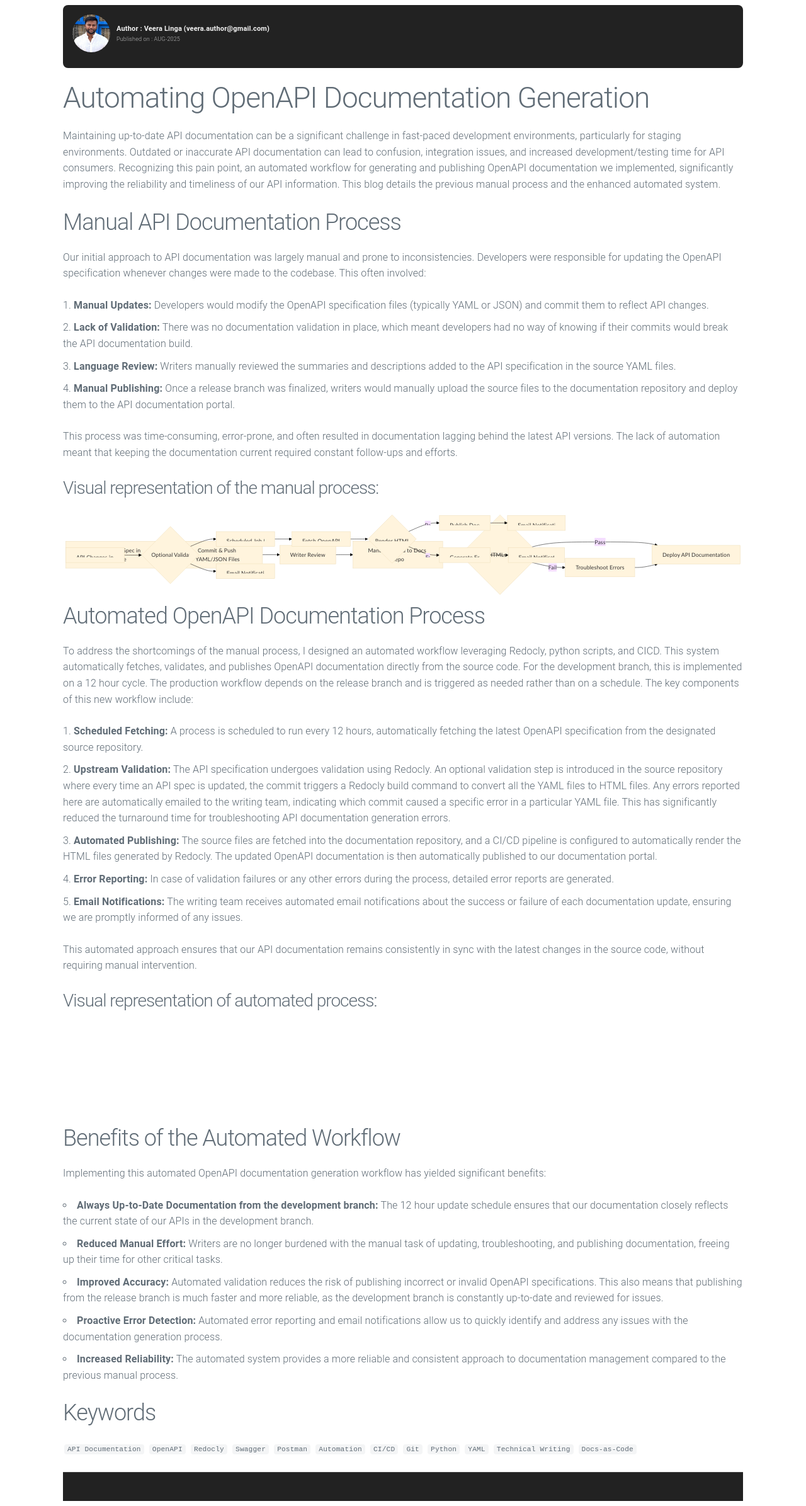
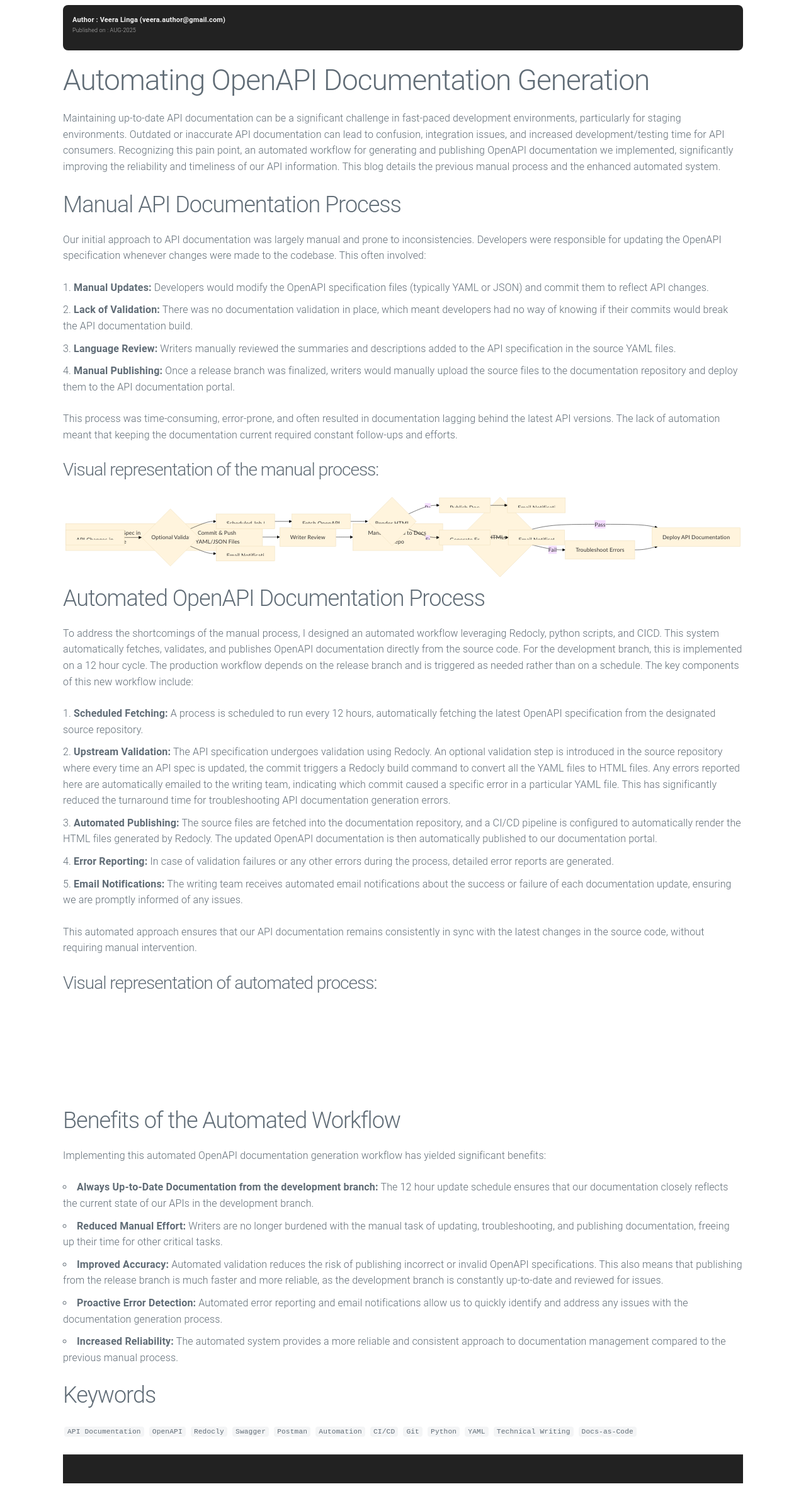
Before and after one commit to veera-linga/blogs, a Jekyll site: the page built from automating-openapi-docs.md, in a window 1280 px wide. Shown: the whole page at 63% size. Built offline with Jekyll 4.4.1, drawn with Linux system fonts in a browser that asks for light colours; our own code applies the rules of GitHub Pages for plain Markdown files; after the commit the page ends 2363 px from its top, so only the background shows below that.

Commit message:
Update default.html
Signed-off-by: veera <124036467+veera-linga@users.noreply.github.com>

```diff
--- a/_layouts/default.html
+++ b/_layouts/default.html
@@ -14,9 +14,15 @@
       <!-- Header -->
       <header class="site-header">
         <div class="author-info">
-          <img src="{{ '/assets/images/profile-img-veera.jpg' | relative_url }}" class="author-image">
           <div class="author-details">
             <p class="author-name">Author : {{ page.author }}</p>
+           {% if page.linkedin_profile %}
+      <p class="linkedin-link">
+        <a href="{{ page.linkedin_profile }}" target="_blank" rel="noopener noreferrer">
+          LinkedIn Profile
+        </a>
+      </p>
+      {% endif %}
             <p class="publish-date">Published on : {{ page.date }}</p>
           </div>
         </div>
```
